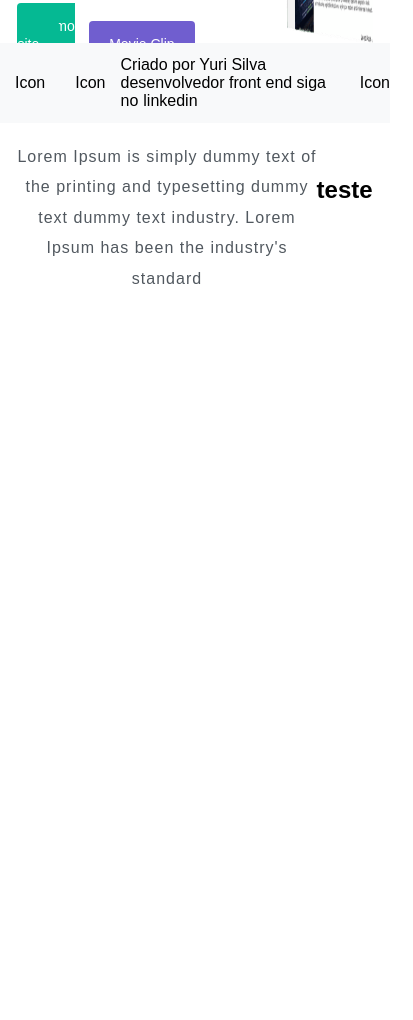
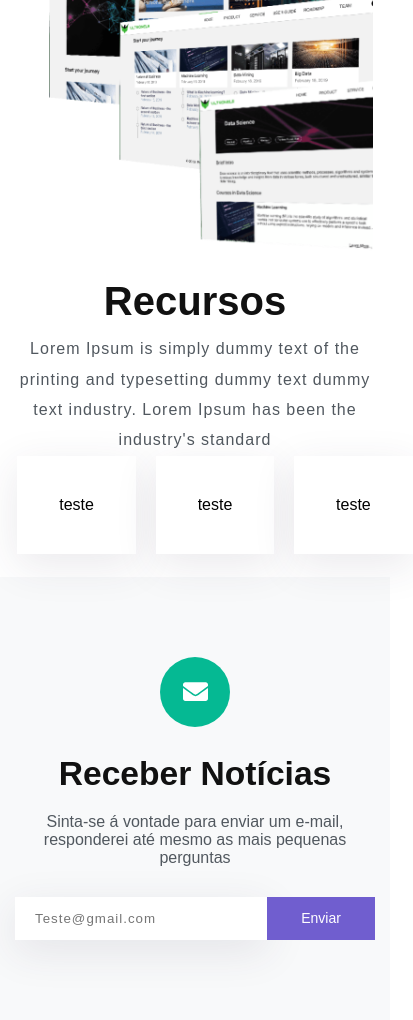
Before and after one commit to yuresilva/first-site-gatsby, a Gatsby site: page / in a window 390 px wide. Shown: the part 721-1741 px from the top of the page, 413 px wide, since content can reach past the window. Before the commit the page ends 1038 px from the top, so only its background shows below. Built offline with nearby package versions, Linux system fonts and the light colour scheme; Gatsby itself is replaced by a stand-in of ours.

Commit message:
feat: adjustment responsive mobile

```diff
--- a/src/components/atomos/Button/index.js
+++ b/src/components/atomos/Button/index.js
@@ -9,11 +9,12 @@ const Button = styled.button`
   padding: 10px 15px;
   border-radius: 0;
   background-color: ${props => (props.primary ? "#05b993;" : "#705ecf")};
+  transition: all 0.5s;
+
+  &&:hover {
+    opacity: 0.8;
+  }
 `
-
-const Button = props => {
-  return <button>{props.text}</button>
-}
 
 Button.propTypes = {
   height: PropTypes.string,
--- a/src/components/atomos/Link/buttonLink.js
+++ b/src/components/atomos/Link/buttonLink.js
@@ -7,8 +7,14 @@ const ButtonLink = styled.a`
   border: none;
   font-size: 14px;
   padding: 10px 15px;
-  border-radius: 0;
+  padding: 15px 20px;
+  border-radius: 4px;
   background-color: ${props => (props.primary ? "#05b993;" : "#705ecf")};
+  transition: all 0.5s;
+
+  &&:hover {
+    opacity: 0.8;
+  }
 `
 
 export default ButtonLink
--- a/src/components/layout.js
+++ b/src/components/layout.js
@@ -8,9 +8,15 @@
 import React from "react"
 import PropTypes from "prop-types"
 import { useStaticQuery, graphql } from "gatsby"
-import Footer from "./base/footer"
+import styled from "styled-components"
 
+import ContactForm from "../components/moleculas/formContact"
 import Header from "./base/header"
+
+const SectionBgCinza = styled.div`
+  background: #f8f9fa;
+  width: 100%;
+`
 
 const Layout = ({ children }) => {
   const data = useStaticQuery(graphql`
@@ -34,8 +40,10 @@ const Layout = ({ children }) => {
         }}
       >
         <main>{children}</main>
-        <Footer />
       </div>
+      <SectionBgCinza>
+        <ContactForm />
+      </SectionBgCinza>
     </>
   )
 }
--- /dev/null
+++ b/src/components/moleculas/formContact.js
@@ -0,0 +1,77 @@
+import React from "react"
+import styled from "styled-components"
+import { FontAwesomeIcon } from "@fortawesome/react-fontawesome"
+import { faEnvelope } from "@fortawesome/free-solid-svg-icons"
+import Button from "../atomos/Button/index"
+import Input from "../atomos/Input/index"
+
+const ContactContainer = styled.div`
+  max-width: 800px;
+  margin: 0 auto;
+  text-align: center;
+  height: 100%;
+  padding: 80px 15px;
+`
+
+const Title = styled.h1`
+  color: #111;
+  font-size: 2.1rem;
+  margin: 20px 0px;
+`
+
+const FormContante = styled.div`
+  display: flex;
+  margin-top: 30px;
+`
+
+const Description = styled.p`
+  font-size: 16px;
+  color: #51585f;
+  margin-bottom: 0.5rem;
+`
+
+const InputContact = styled(Input)`
+  width: 70%;
+  letter-spacing: 1px;
+  box-shadow: 0 11px 42px 1px rgba(58, 52, 82, 0.1);
+  padding: 14px 20px;
+  background: white;
+`
+
+const ButtonIcon = styled.button`
+  cursor: pointer;
+  color: #fff;
+  border: none;
+  font-size: 14px;
+  padding: 10px 15px;
+  border-radius: 50%;
+  height: 70px;
+  width: 70px;
+  background: #05b993;
+  margin-bottom: 0.5rem;
+`
+
+const ButtonForm = styled(Button)`
+  width: 30%;
+`
+
+const ContactForm = () => {
+  return (
+    <ContactContainer>
+      <ButtonIcon>
+        <FontAwesomeIcon style={{ height: 25, width: 25 }} icon={faEnvelope} />
+      </ButtonIcon>
+      <Title>Receber Notícias</Title>
+      <Description>
+        Sinta-se á vontade para enviar um e-mail, responderei até mesmo as mais
+        pequenas perguntas
+      </Description>
+      <FormContante>
+        <InputContact placeholder="Teste@gmail.com" />
+        <ButtonForm>Enviar</ButtonForm>
+      </FormContante>
+    </ContactContainer>
+  )
+}
+
+export default ContactForm
--- a/src/pages/index.js
+++ b/src/pages/index.js
@@ -1,41 +1,105 @@
 import React from "react"
 import { Link } from "gatsby"
 import "../../static/css/styles.css"
+import styled from "styled-components"
+import Button from "../components/atomos/Link/buttonLink"
 
 import Layout from "../components/layout"
 import ImgHeader from "../images/banner-header.png"
-import Card from "../components/ui/cards/card"
 
 import SEO from "../components/seo"
+
+const ContainerBanner = styled.div`
+  display: flex;
+  align-items: center;
+  span {
+    color: #05b993;
+  }
+
+  @media (max-width: 650px) {
+    flex-direction: column;
+    h1 {
+      font-size: 3em;
+    }
+  }
+`
+
+const ContainerRight = styled.div`
+  width: 50%;
+  @media (max-width: 650px) {
+    width: 100%;
+  }
+`
+const ContainerLeft = styled.div`
+  width: 50%;
+  img {
+    width: 100%;
+  }
+  @media (max-width: 768px) {
+    width: 100%;
+    img {
+      width: 100%;
+    }
+  }
+`
+
+const TitleBanner = styled.h1`
+  font-size: 60px;
+  line-height: 1.3em;
+  font-weight: 600;
+  color: #202428;
+`
+
+const DescriptionHeader = styled.p`
+  font-size: 16px;
+  color: #51585f;
+  margin: 20px 0 70px 0;
+`
+
+const CardContainer = styled.div`
+  display: flex;
+  text-align: center;
+`
+
+const Card = styled.div`
+  flex: 0 0 33.333333%;
+  max-width: 33.333333%;
+  padding: 2.5em 2em;
+  border: none;
+  background: #fff;
+  box-shadow: 0 11px 42px 1px rgba(58, 52, 82, 0.1);
+  margin-right: 20px;
+  &&:last-child {
+    margin-right: 0px;
+  }
+`
 
 const IndexPage = () => (
   <Layout>
     <SEO title="Home" />
     <section>
-      <div className="container__fluid">
-        <div className="content__header">
-          <h1 className="title__header">
+      <ContainerBanner>
+        <ContainerRight>
+          <TitleBanner>
             Entrega <br /> com <br /> <span>Qualidade</span>
-          </h1>
-          <p className="header__description">
+          </TitleBanner>
+          <DescriptionHeader>
             Lorem Ipsum is simply dummy text of the printing and typesetting
             dummy text dummy text industry. Lorem Ipsum has been the industry's
             standard dummy text dummy text dummy text ever since the 1500s, when
             an unknown printer took a galley of type
-          </p>
-          <div className="mt3">
-            <a className="btn --color__btn-green " href="">
+          </DescriptionHeader>
+          <div>
+            <Button primary style={{ marginRight: 30 }} href="">
               Demo site
-            </a>
-            <a className="btn --color__btn-roxo ml3 " href="">
-              Movie Clip
-            </a>
+            </Button>
+            <Button href="">Movie Clip</Button>
           </div>
-        </div>
-        <div className="header__banner">
-          <img src={ImgHeader} />
-        </div>
-      </div>
+        </ContainerRight>
+        <ContainerLeft>
+          <img style={{}} src={ImgHeader} />
+        </ContainerLeft>
+      </ContainerBanner>
     </section>
     <section>
       <div className="container__fluid">
@@ -47,11 +111,14 @@ const IndexPage = () => (
             standard
           </p>
         </div>
-        <div>
-          <Card />
-        </div>
       </div>
     </section>
+
+    <CardContainer>
+      <Card>teste</Card>
+      <Card>teste</Card>
+      <Card>teste</Card>
+    </CardContainer>
   </Layout>
 )
 
--- a/static/css/styles.css
+++ b/static/css/styles.css
@@ -15,21 +15,8 @@
   width: 100%;
 }
 
-.title__header {
-  font-size: 60px;
-  line-height: 1.3em;
-  font-weight: 600;
-  color: #202428;
-}
-
 .title__header span {
   color: #05b993;
-}
-
-.header__description {
-  font-size: 16px;
-  color: #51585f;
-  margin: 20px 0;
 }
 
 .--color__btn-green {
```
